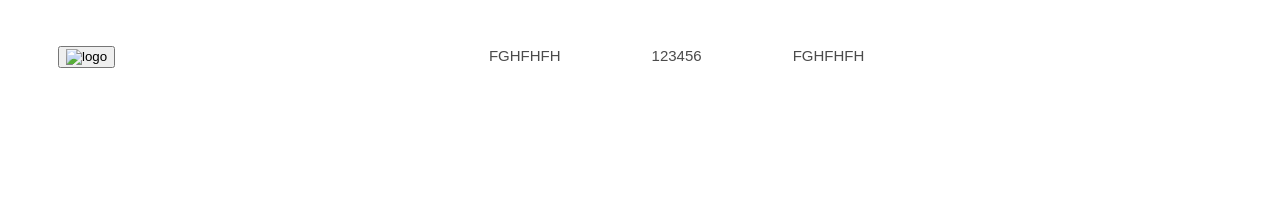
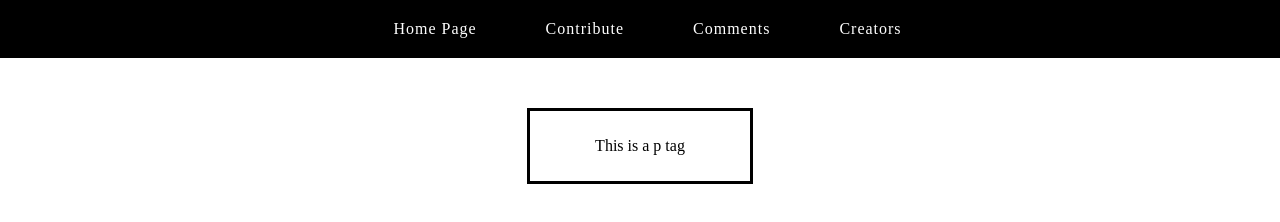
Before and after one commit to IYTihonov22/ADIC, a plain HTML site: page index.html in a window 1280 px wide. Drawn offline with Linux system fonts and the light colour scheme.

Commit message:
test commit Close #16

```diff
--- a/index.html
+++ b/index.html
@@ -1,25 +1,25 @@
 <!DOCTYPE html>
-<html lang="en">
+<html>
 <head>
-    <meta charset="UTF-8">
-    <meta http-equiv="X-UA-Compatible" content="IE=edge">
-    <meta name="viewport" content="width=device-width, initial-scale=1.0">
-    <title>first project name</title>
-    <link rel="stylesheet" href="styles/style.css">
+ <title>ADIC</title>
+ <link rel="stylesheet" href="styles/style.css">
+
 </head>
+
 <body>
-    <div class="header__outer">
-        <div class="container">
-            <div class="header">
-                <button class="logo"><img src="imgs/logo.png" alt="logo"></button>
-                <div class="nav">
-                    <button class="nav__link">fghfhfh</button>
-                    <button class="nav__link">123456</button>
-                    <button class="nav__link">fghfhfh</button>
-                </div>
-            </div>
-        </div>
-    </div>
-    <div class="footer"><h1>footer</h1></div>
+<header>
+<nav>
+
+ <a href="#">Home Page</a>
+ <a href="#">Contribute</a>
+ <a href="#">Comments</a>
+ <a href="#">Creators</a>
+
+ </nav>
+ </header>
+ <div class="textbox">
+    <p>This is a p tag</p>
+  </div>
+
 </body>
 </html>
--- a/styles/style.css
+++ b/styles/style.css
@@ -1,66 +1,47 @@
-header__outer{
-    margin-top: 16px;
-    margin-bottom: 20px;
-    margin-right: 10px;
-    margin-left: 13px;
+header {
+    position: fixed;
+    top: 0;
+    left: 0;
+    width: 100%;
+    background-color: black;
+    display: flex;
+    align-items:center;
+    padding: 20px;
   }
 
-header__outer{
-    margin: 15px;
+  .logo {
+    margin-right: 10px;
   }
 
-.container {
-    max-width: 1180px;
-    width: 100%;
-    margin: 0 auto;
+  .logo img {
+    height: 40px;
   }
 
-/* HEADER
-================== */
-.header__outer {
-    padding-top: 25px;
-    padding-bottom: 25px;
-    margin: 0 auto;
-    width: 100%;
-    height: auto;
-    position: fixed;
-    box-shadow: none;
-    background-color: #fff;
-
-    transition: box-shadow .3s linear;
+  nav {
+    margin-left:auto;
+    margin-right: auto;
   }
 
-.header__outer.grey {
-    box-shadow: 0 0 10px 5px #ccc;
+  nav a {
+    color: white;
+    text-decoration: none;
+    padding:20px;
+    margin-right: 25px;
+    font-size: 16px;
+    letter-spacing: 1px;
+  }
+  nav a:hover {
+    background-color: darkblue;
   }
 
-.header {
-    justify-content: space-between;
-    display: flex;
-    width: 100%;
+  body {
+    padding-top: 80px;
   }
+  .textbox {
+    border: 3px solid black;
+    padding: 10px;
+    width: 200px;
+    margin: 20px auto;
+    text-align: center;
 
-.nav__link {
-    border: none;
-    outline: none;
-    background-color: #fff;
-    font-family: 'Montserrat', sans-serif;
-    font-weight: 500;
-    font-size: 15px;
-    text-transform: uppercase;
-    margin-left: 75px;
-    opacity: .7;
-    transition: opacity .1s linear;
-    cursor: pointer;
   }
-
-.nav__link:hover {
-    opacity: 1;
-}
-
-.nav__link:first-child {
-    margin-left: 0;
-}
-.nav{
-    margin: 0 auto;
-}
```
Also changed, not shown: styles/images/logo.png (added). Lines whose indentation alone changed are shown as unchanged.
